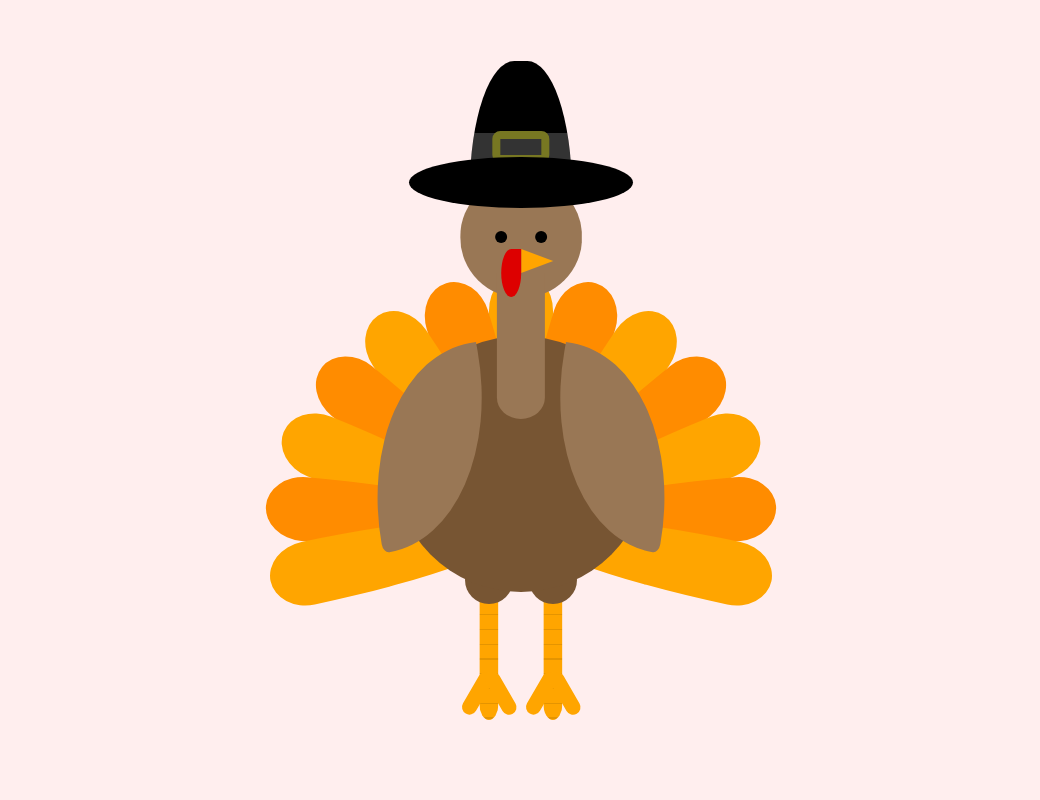
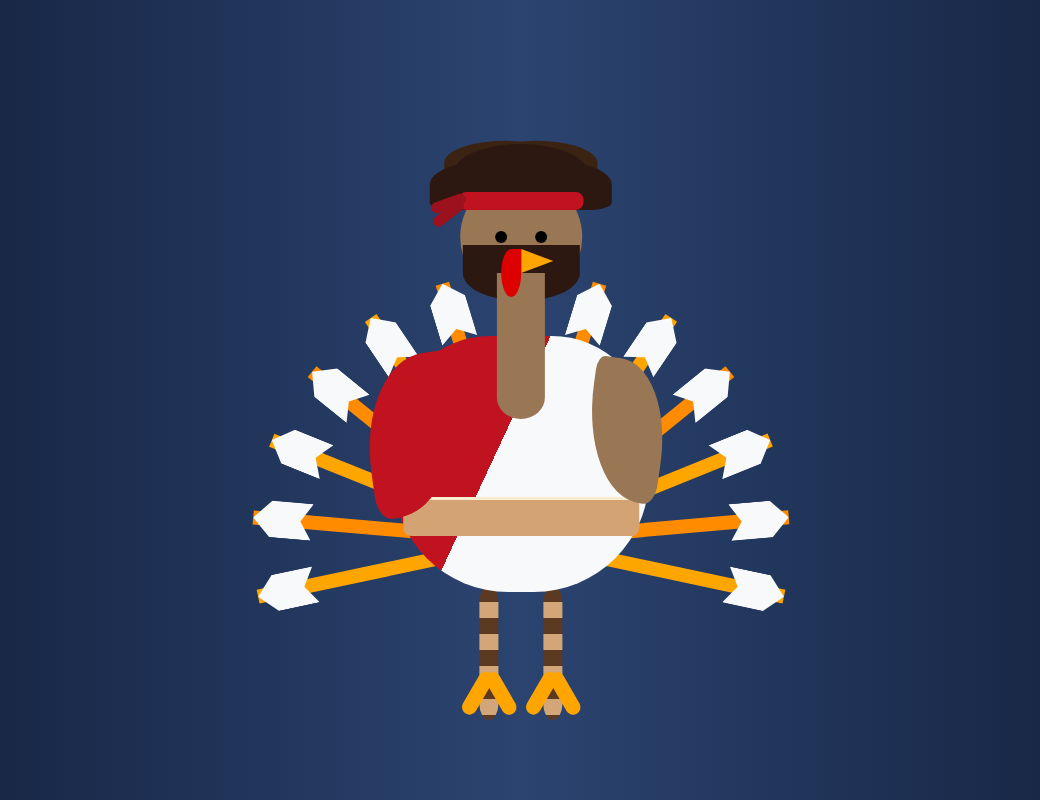
Before and after one commit to 528rparvatham-dotcom/Turkey_Time-1, a plain HTML site: page index.html in a window 1280 px wide. Shown: the whole page, without its empty margins (119-1159 px from the left). Drawn offline with Linux system fonts and the light colour scheme.

Commit message:
wing change commir

```diff
--- a/style.css
+++ b/style.css
@@ -1,6 +1,6 @@
 html, body {
     overflow: hidden;
-    background: #fee;
+    background: radial-gradient(circle at center, #2b4470 0%, #14213d 100%);;
 }
 
 .turkey{
@@ -274,3 +274,152 @@ html, body {
       .tail:nth-child(13) {
          transform: translate(-50%, 0) rotate(-102deg);
       }
+
+      /* === ODYSSEUS DISGUISE === */
+
+/* === ODYSSEUS DISGUISE (REVISED) === */
+
+/* 1. Darker Aegean Sky Background so White Tunic & Arrows Pop */
+html, body {
+   background: radial-gradient(circle at center, #2b4470 0%, #14213d 100%);
+}
+
+/* 2. Messy Curly Hair & Red Warrior Headband */
+.head {
+   clip-path: none;
+}
+
+/* Curly Hair Crown */
+.hat-top {
+   width: 21%;
+   height: 9%;
+   background: #2c1810;
+   border-radius: 50% 50% 20% 20%;
+   top: 10%;
+   box-shadow:
+      -3.5vmin 1.5vmin 0 -0.5vmin #2c1810,
+      3.5vmin 1.5vmin 0 -0.5vmin #2c1810,
+      -2vmin -1.2vmin 0 -0.8vmin #3b2314,
+      2vmin -1.2vmin 0 -0.8vmin #3b2314;
+}
+
+.hat-top::before {
+   display: none;
+}
+
+/* Red Headband */
+.hat-bottom {
+   width: 19.5%;
+   height: 2.8%;
+   background: #c1121f;
+   border-radius: 1vmin;
+   top: 17.5%;
+}
+
+/* Headband Ribbon Tails fluttering to the left */
+.hat-bottom::before,
+.hat-bottom::after {
+   content: "";
+   position: absolute;
+   width: 4.5vmin;
+   height: 1.4vmin;
+   background: #9b111e;
+   left: -3.5vmin;
+   top: 0.8vmin;
+   border-radius: 1vmin;
+   transform: rotate(-20deg);
+}
+
+.hat-bottom::after {
+   top: 2vmin;
+   transform: rotate(-38deg);
+}
+
+/* Rugged Beard */
+.head::after {
+   content: "";
+   position: absolute;
+   width: 96%;
+   height: 46%;
+   background: #2c1810;
+   bottom: -3%;
+   left: 50%;
+   transform: translate(-50%, 0);
+   border-radius: 0 0 50% 50%;
+   z-index: -1;
+}
+
+/* 3. Greek Tunic & Crimson Cloak */
+.body {
+   background: linear-gradient(115deg, #c1121f 0 42%, #f8f9fa 42% 100%);
+   border-radius: 38% 38% 45% 45%;
+   box-shadow: none;
+}
+
+/* Gold/Bronze Belt */
+.body::before {
+   content: "";
+   position: absolute;
+   width: 92%;
+   height: 14%;
+   background: #d4a373;
+   border-top: 0.4vmin solid #faedcd;
+   bottom: 22%;
+   left: 50%;
+   transform: translate(-50%, 0);
+   border-radius: 1vmin;
+}
+
+/* 4. Draped Red Cloak (Left) & Bare Warrior Arm (Right) */
+.wing {
+   height: 25%;
+   width: 15%;
+   background: #c1121f;
+   border-radius: 70% 10% 80% 15%;
+   top: 42%;
+   left: 24%;
+   transform-origin: top right;
+   transform: rotate(-8deg);
+}
+
+.wing + .wing {
+   background: var(--brown2); /* Matches his skin/neck tone for a sleeveless chiton look! */
+   height: 22%;
+   width: 12%;
+   border-radius: 10% 70% 15% 80%;
+   top: 43%;
+   left: auto;
+   right: 26%;
+   transform-origin: top left;
+   transform: rotate(8deg);
+}
+
+
+/* 5. Leather Gladiator Sandals & Greaves */
+.leg {
+   background: repeating-linear-gradient(
+      to bottom,
+      #5c3a21 0 12%,
+      #d2a679 12% 24%
+   );
+}
+
+/* 6. Fan of Arrows Behind Him */
+.tail {
+   width: 2.2%;
+   height: 42%;
+   background: #a47148;
+   border-radius: 0;
+}
+
+.tail::before {
+   content: "";
+   position: absolute;
+   width: 260%;
+   height: 22%;
+   background: #f8f9fa;
+   top: 0;
+   left: 50%;
+   transform: translate(-50%, 0);
+   clip-path: polygon(50% 0%, 100% 30%, 100% 100%, 50% 80%, 0% 100%, 0% 30%);
+}
```
